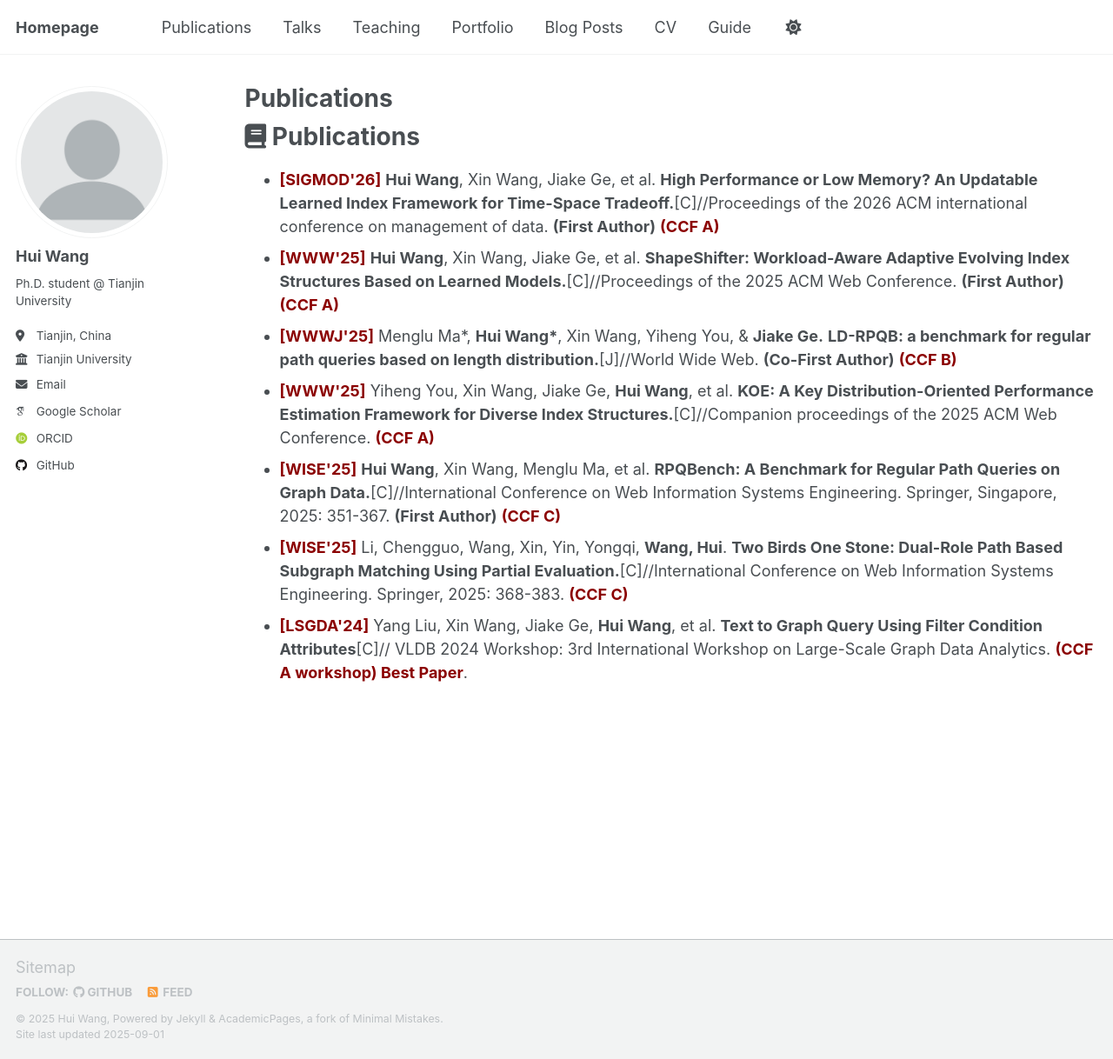
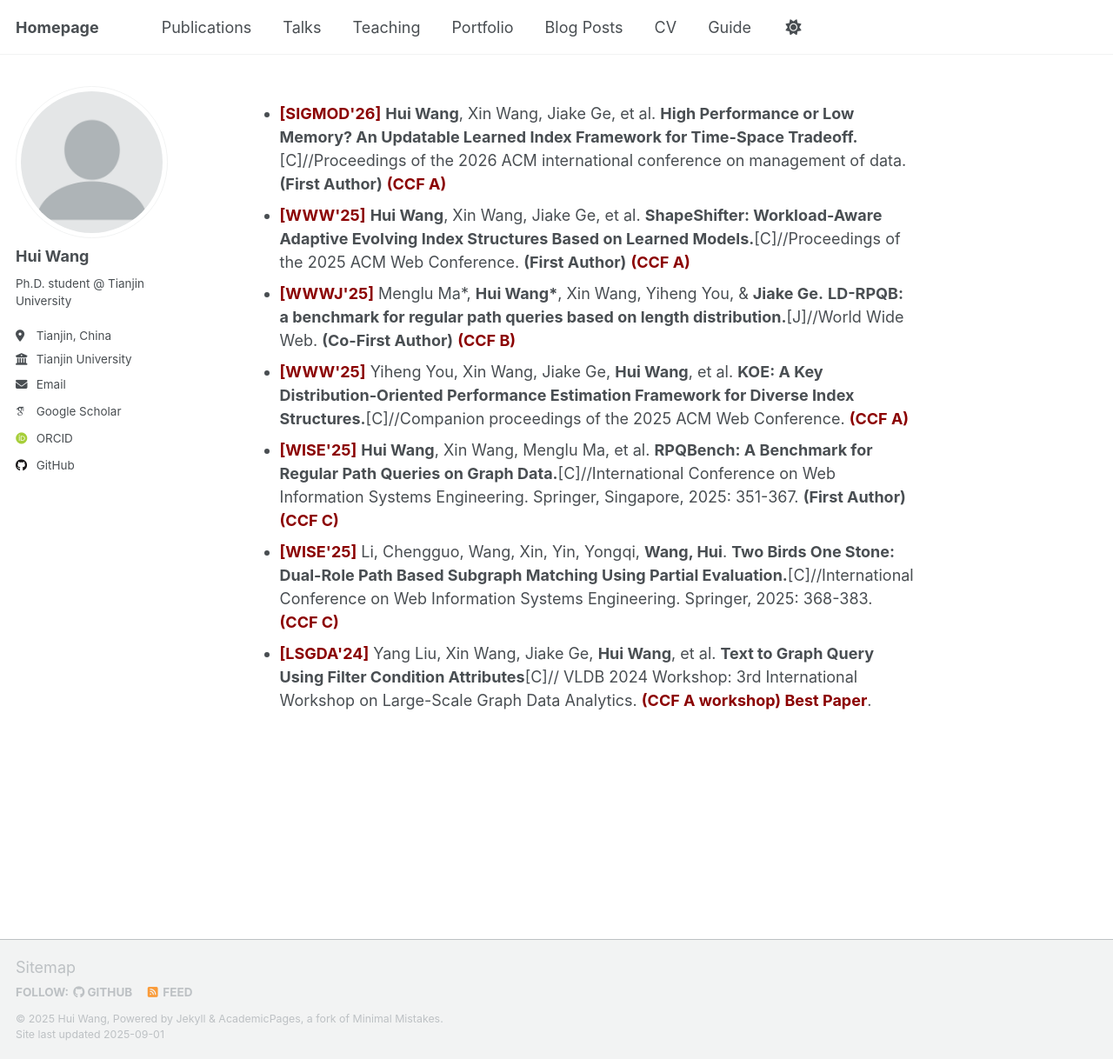
Before and after one commit to HaileyHui/wanghui, a Jekyll site: the page built from _pages/publications.html, in a window 1280 px wide and 1218 px high. Shown: the whole window at 87% size. Built offline with Jekyll 4.4.1, drawn with Linux system fonts in a browser that asks for light colours; some web fonts are replaced; a script that is not in the unit is left out.

Commit message:
Update publications.html

```diff
--- a/_pages/publications.html
+++ b/_pages/publications.html
@@ -1,11 +1,10 @@
 ---
 layout: archive
-title: "Publications"
+title: "<i class="fas fa-book"></i> Publications"
 permalink: /publications/
 author_profile: true
 ---
 
-<h1><i class="fas fa-book"></i> Publications</h1>
 
 <ul>
   <li><span class="highlight" style="color: darkred; font-weight: bold;">[SIGMOD'26]</span> <strong>Hui Wang</strong>, Xin Wang, Jiake Ge, et al. <strong>High Performance or Low Memory? An Updatable Learned Index Framework for Time-Space Tradeoff.</strong>[C]//Proceedings of the 2026 ACM international conference on management of data. <strong>(First Author)</strong> <span class="highlight" style="color: darkred; font-weight: bold;">(CCF A)</span></li>
```
